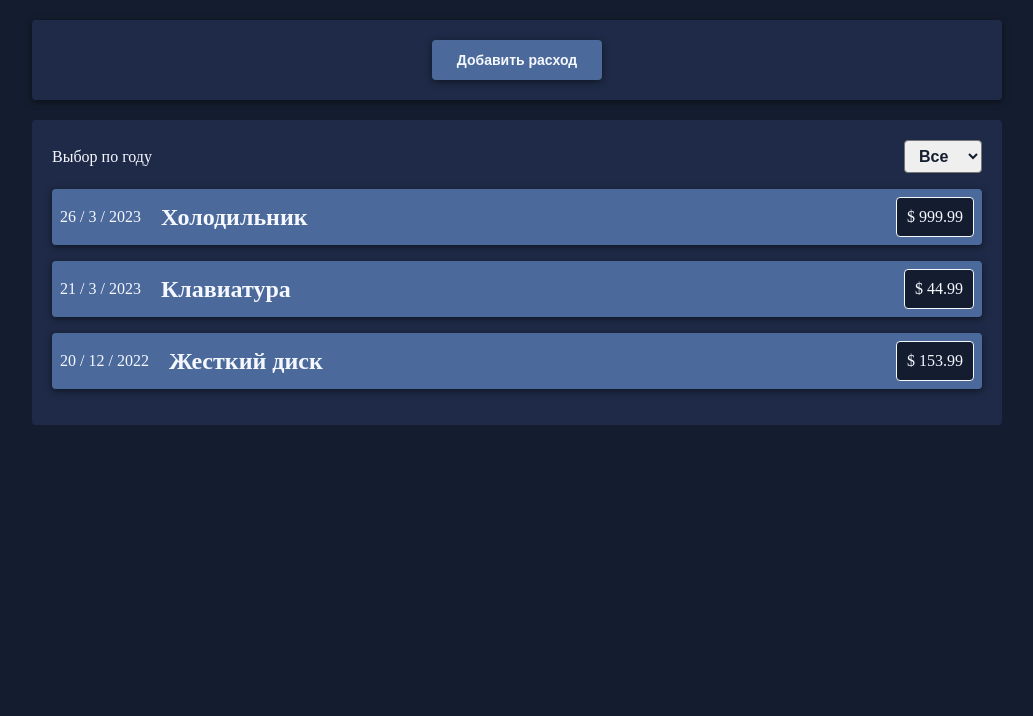
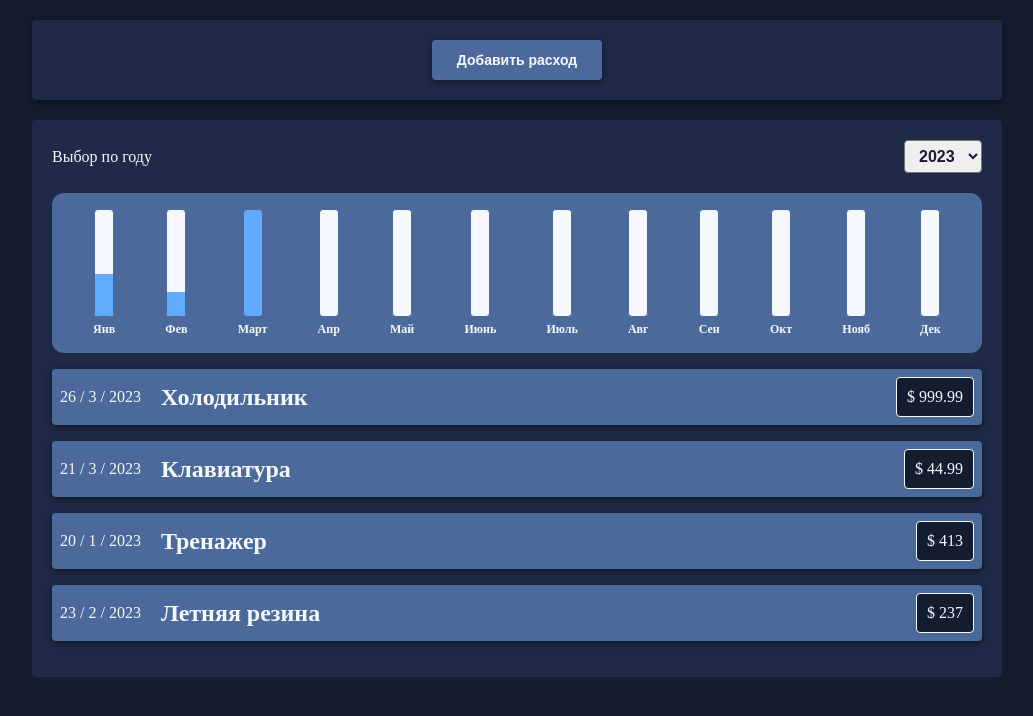
Before and after one commit to TrubitsynEgor/cost-sheet, a React (Create React App) app: page / in a window 1280 px wide. Shown: the top 716 px of the page, without its empty margins (123-1156 px from the left). Built offline with nearby package versions, Linux system fonts and the light colour scheme; a web font is replaced by a local one.

Commit message:
+Diagram +DiagramBar +CostDiagram +Filter stat per year

```diff
--- a/public/index.html
+++ b/public/index.html
@@ -4,7 +4,7 @@
 <head>
   <meta charset="utf-8" />
   <meta name="viewport" content="width=device-width, initial-scale=1" />
-  <title>GitHub User Finder</title>
+  <title>cost-sheet</title>
 </head>
 
 <body>
--- a/src/App.tsx
+++ b/src/App.tsx
@@ -23,6 +23,18 @@ const INITIAL_COST: ICost[] = [
     date: new Date(2022, 11, 20),
     name: 'Жесткий диск',
     price: '153.99',
+  },
+  {
+    id: Math.random(),
+    date: new Date(2023, 0, 20),
+    name: 'Тренажер',
+    price: '413',
+  },
+  {
+    id: Math.random(),
+    date: new Date(2023, 1, 23),
+    name: 'Летняя резина',
+    price: '237',
   },
 ]
 
--- /dev/null
+++ b/src/components/CostDiagram/CostDiagram.module.scss
@@ -0,0 +1 @@
+.costDiagram {}
--- /dev/null
+++ b/src/components/CostDiagram/CostDiagram.tsx
@@ -0,0 +1,39 @@
+import { Diagram } from 'components/Diagram';
+import { ICost } from 'types';
+import styles from './CostDiagram.module.scss';
+
+interface CostDiagramProps {
+  cost: ICost[]
+}
+export interface IDiagramsDataSets {
+  id: number
+  name: string
+  value: number
+}
+
+export const CostDiagram = ({ cost }: CostDiagramProps) => {
+
+  const diagramsDataSets: IDiagramsDataSets[] = [
+    { id: 1, name: 'Янв', value: 0 },
+    { id: 2, name: 'Фев', value: 0 },
+    { id: 3, name: 'Март', value: 0 },
+    { id: 4, name: 'Апр', value: 0 },
+    { id: 5, name: 'Май', value: 0 },
+    { id: 6, name: 'Июнь', value: 0 },
+    { id: 7, name: 'Июль', value: 0 },
+    { id: 8, name: 'Авг', value: 0 },
+    { id: 9, name: 'Сен', value: 0 },
+    { id: 10, name: 'Окт', value: 0 },
+    { id: 11, name: 'Нояб', value: 0 },
+    { id: 12, name: 'Дек', value: 0 },
+  ]
+
+  for (let el of cost) {
+    const costMonth = el.date.getMonth();
+    diagramsDataSets[costMonth].value += +el.price
+  }
+
+  return <Diagram dataSets={diagramsDataSets} />
+
+
+};
--- /dev/null
+++ b/src/components/CostDiagram/index.ts
@@ -0,0 +1 @@
+export * from './CostDiagram';
--- a/src/components/CostList/CostList.tsx
+++ b/src/components/CostList/CostList.tsx
@@ -1,3 +1,4 @@
+import { CostDiagram } from 'components/CostDiagram';
 import { CostItem } from 'components/CostItem';
 import { Empty } from 'components/Empty';
 import { Select } from 'components/UI/Select';
@@ -12,16 +13,18 @@ interface CostListProps {
 
 export const CostList = ({ cost }: CostListProps) => {
 
-  const [selectedYear, SetSelectedYear] = useState('Все')
+  const [selectedYear, SetSelectedYear] = useState('2023')
 
   const onChangeYear = (year: string) => {
     SetSelectedYear(year)
   }
-  const filteredCost = cost.filter(el => el.date.getFullYear() === +selectedYear);
+  const filteredCost: ICost[] = cost.filter(el => el.date.getFullYear() === +selectedYear);
 
   return (
     <div className={styles.costList}>
       <Select onChangeYear={onChangeYear} year={selectedYear} />
+
+      <CostDiagram cost={filteredCost} />
 
       {selectedYear === 'Все'
         ? cost.map(el =>
--- a/src/components/Diagram/Diagram.module.scss
+++ b/src/components/Diagram/Diagram.module.scss
@@ -1 +1,10 @@
-.diagram {}
+.diagram {
+	margin-top: 20px;
+	padding: 1rem;
+	border-radius: 12px;
+	background-color: var(--gray-200);
+	text-align: center;
+	display: flex;
+	justify-content: space-around;
+	height: 10rem;
+}
--- a/src/components/Diagram/Diagram.tsx
+++ b/src/components/Diagram/Diagram.tsx
@@ -1,15 +1,19 @@
+import { IDiagramsDataSets } from 'components/CostDiagram';
 import { DiagramBar } from 'components/DiagramBar';
 import styles from './Diagram.module.scss';
 
 interface DiagramProps {
-  dataSets: string[]
+  dataSets: IDiagramsDataSets[]
 }
 
 export const Diagram = ({ dataSets }: DiagramProps) => {
 
+  const dataSetsValues = dataSets.map(value => value.value)
+  const maxMonthCosts = Math.max(...dataSetsValues)
+
   return (
     <div className={styles.diagram}>
-      {dataSets.map(dataSet => <DiagramBar key={dataSet.id} value={dataSet.value} maxValue={null} name={dataSet.name} />)}
+      {dataSets.map(dataSet => <DiagramBar key={dataSet.id} value={dataSet.value} maxValue={maxMonthCosts} name={dataSet.name} />)}
     </div>
   )
 };
--- a/src/components/DiagramBar/DiagramBar.module.scss
+++ b/src/components/DiagramBar/DiagramBar.module.scss
@@ -1 +1,33 @@
-.diagramBar {}
+.diagramBar {
+	height: 100%;
+	display: flex;
+	flex-direction: column;
+	align-items: center;
+
+	&Inner {
+		height: 100%;
+		width: 20px;
+		border: 1px solid var(--gray-200);
+		border-radius: 4px;
+		background-color: var(--gray-50);
+		overflow: hidden;
+		display: flex;
+		flex-direction: column;
+		justify-content: flex-end;
+	}
+
+	&Fill {
+		background-color: var(--main-color-hover);
+		width: 100%;
+		transition: all 0.3s ease 0s;
+
+	}
+
+	&Label {
+		margin-top: 5px;
+		color: var(--gray-50);
+		font-weight: 700;
+		font-size: 12px;
+		text-align: center;
+	}
+}
--- a/src/components/DiagramBar/DiagramBar.tsx
+++ b/src/components/DiagramBar/DiagramBar.tsx
@@ -1,17 +1,24 @@
 import styles from './DiagramBar.module.scss';
 
 interface DiagramBarProps {
-  id: number
   name: string
   value: number
   maxValue: number
 }
 
-export const DiagramBar = ({ id, name, value, maxValue }: DiagramBarProps) => {
+export const DiagramBar = ({ name, value, maxValue }: DiagramBarProps) => {
+
+  let barFillHight = '0%'
+  if (maxValue > 0) {
+    barFillHight = Math.round(value / maxValue * 100) + '%'
+  }
 
   return (
     <div className={styles.diagramBar}>
-
+      <div className={styles.diagramBarInner}>
+        <div className={styles.diagramBarFill} style={{ height: barFillHight }}></div>
+      </div>
+      <div className={styles.diagramBarLabel}>{name}</div>
     </div>
   )
 };
--- a/src/components/Empty/Empty.module.scss
+++ b/src/components/Empty/Empty.module.scss
@@ -1,4 +1,6 @@
 .empty {
+	margin-top: 20px;
+
 	text-align: center;
 	font-weight: 700;
 	color: var(--gray-50);
```
